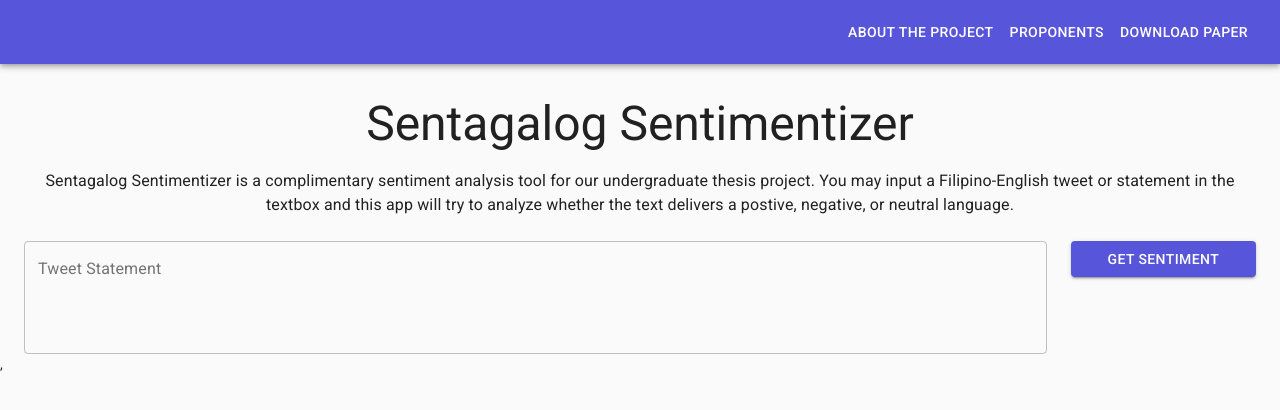
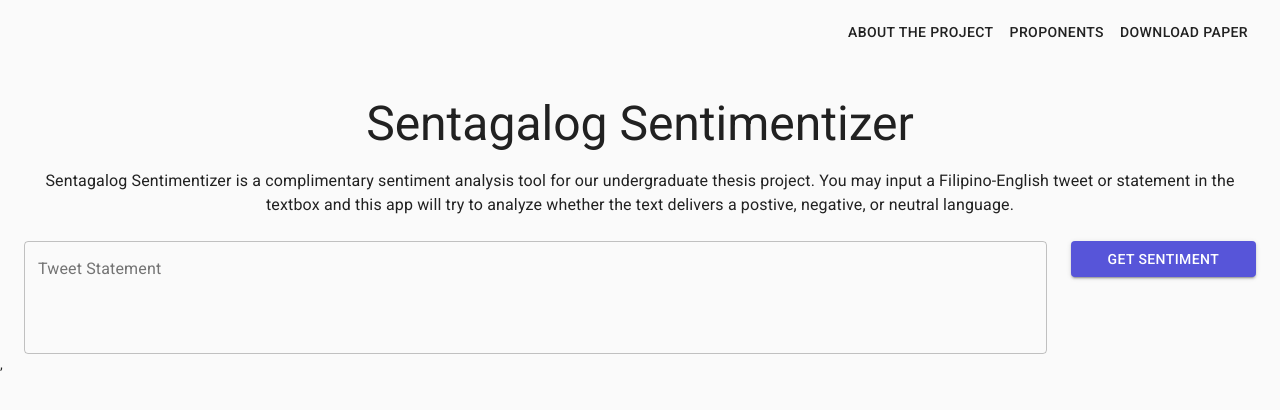
Before and after one commit to kbaldo/sentagalog-sentimentizer, a React (Create React App) app: page / in a window 1280 px wide. Shown: the top 410 px of the page. Built offline with nearby package versions, Linux system fonts and the light colour scheme.

Commit message:
Update NavigationBar.jsx

```diff
--- a/src/components/shared/NavigationBar.jsx
+++ b/src/components/shared/NavigationBar.jsx
@@ -22,7 +22,7 @@
 
   return (
     <div className={classes.root}>
-      <AppBar position="static">
+      {/*<AppBar position="static"> */}
         <Toolbar>
           <Grid
             justify="space-between" // Add it here :)
@@ -46,7 +46,7 @@
             </Grid>
           </Grid>
         </Toolbar>
-      </AppBar>
+      {/*</AppBar>*/}
     </div>
   );
 }
```
